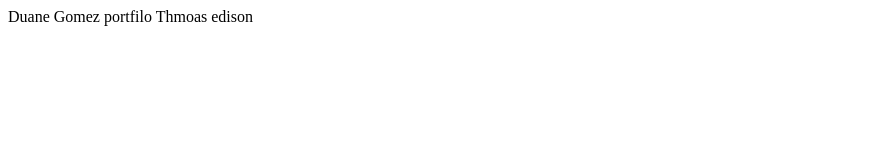
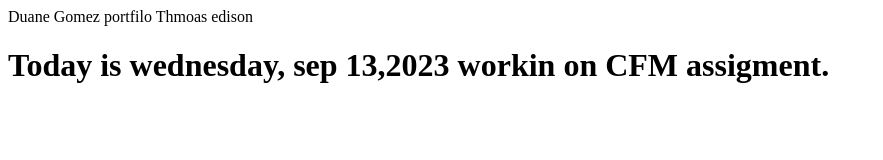
Before and after one commit to Djgomez22/senior2023_4_projects.github.io, a plain HTML site: page index.html in a window 1280 px wide. Shown: the whole page, without its empty margins (0-883 px from the left). Drawn offline with Linux system fonts and the light colour scheme.

Commit message:
Update index.html

```diff
--- a/index.html
+++ b/index.html
@@ -10,5 +10,10 @@
 
   </title>
  </head>
+  <body>
+  <h1>
+  Today is wednesday, sep 13,2023 workin on CFM assigment.
+  </h1>
+  </body>
 
 </html>
```
